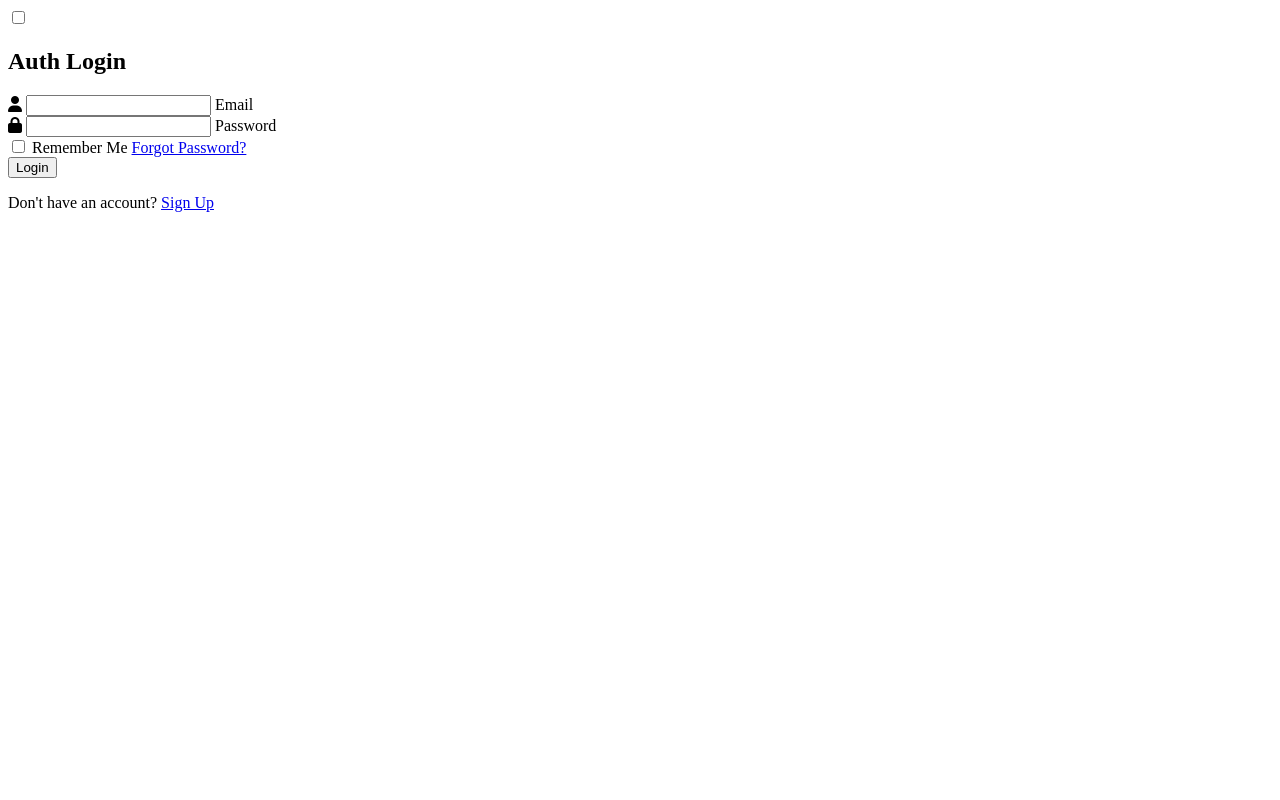
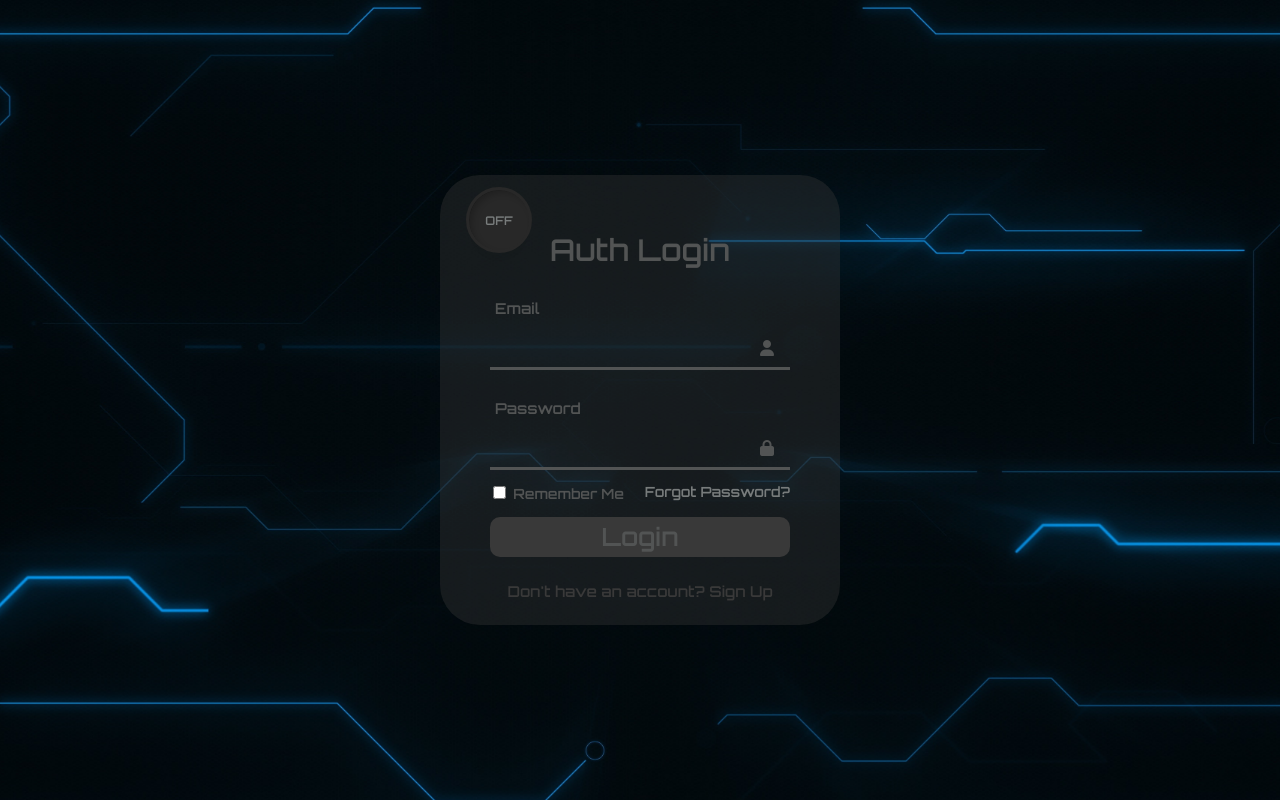
Before and after one commit to PedroEliasj/Trabajo_final_crear_rese-a_juegos, a Django app: template templates/login/signin.html in a window 1280 px wide. Run offline with Django 4.2, Linux system fonts and the light colour scheme; the template is opened without the code that fills it, so the values that code supplies are empty; some libraries are stand-ins or nearby versions.

Commit message:
signin nuevo estilo html/css

```diff
--- a/static/css/estilos_login.css
+++ b/static/css/estilos_signin.css
@@ -7,7 +7,7 @@
     box-sizing: border-box;
 }
 
-.login-base {
+body {
     display: flex;
     justify-content: center;
     align-items: center;
@@ -20,7 +20,7 @@
 .login-container {
     position: relative;
     width: 400px;
-    height: auto;
+    height: 450px;
     background-color: #39393961;
     border-radius: 40px;
     display: flex;
```
